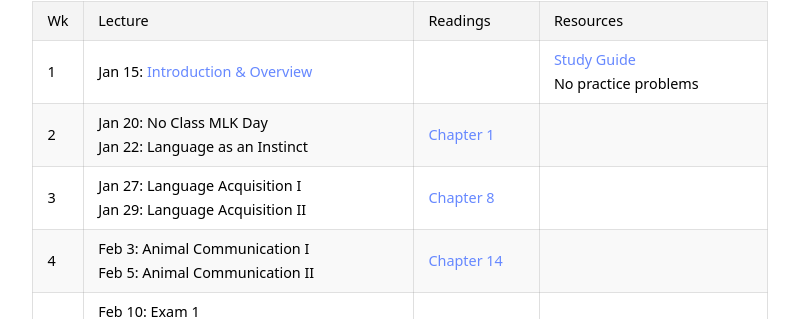
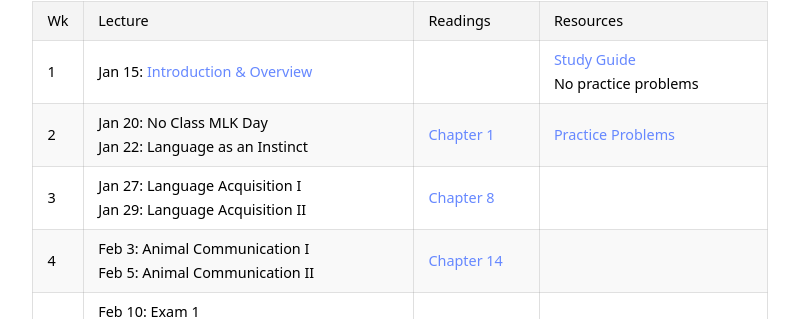
Before and after one commit to kschuler/ling001, a Jekyll site: the page built from index.md, in a window 1280 px wide and 900 px high, scrolled down 2382 px. Shown: the part 135-454 px from the top of the window, without its empty margins (240-1039 px from the left). Built offline with Jekyll 4.4.1, drawn with Linux system fonts in a browser that asks for light colours.

Commit message:
Update index.md

```diff
--- a/index.md
+++ b/index.md
@@ -70,7 +70,7 @@ Schedule is subject to change. All lectures will be recorded and [posted here](h
 Wk  | Lecture | Readings | Resources
   --- | --- | --- | ---
 1 | Jan 15: [Introduction & Overview](resources/Ling001-20A-01-Intro.pdf) | | [Study Guide](resources/studyguide-week1.pdf)<br>No practice problems
-2 | Jan 20: **No Class MLK Day**<br>Jan 22: Language as an Instinct | [Chapter 1](https://app.perusall.com/courses/intro-to-linguistics-1/pinker-ch01?assignmentId=5ib5rPaDkYoZxZc9X&part=1) |
+2 | Jan 20: **No Class MLK Day**<br>Jan 22: Language as an Instinct | [Chapter 1](https://app.perusall.com/courses/intro-to-linguistics-1/pinker-ch01?assignmentId=5ib5rPaDkYoZxZc9X&part=1) | [Practice Problems](resources/practiceproblems-week2.pdf)
 3 | Jan 27: Language Acquisition I<br>Jan 29: Language Acquisition II  | [Chapter 8](https://app.perusall.com/courses/intro-to-linguistics-1/chapter-8-15?assignmentId=ckDfokjY25EnrzRdB&part=1) |
 4 | Feb 3: Animal Communication I<br>Feb 5: Animal Communication II   | [Chapter 14](https://app.perusall.com/courses/intro-to-linguistics-1/chapter-14-13?assignmentId=7ag64J2jqfoSDxxoo&part=1) |
 5 | Feb 10: **Exam 1** <br> Feb 12: Phonetics I: Consonants| |
```
